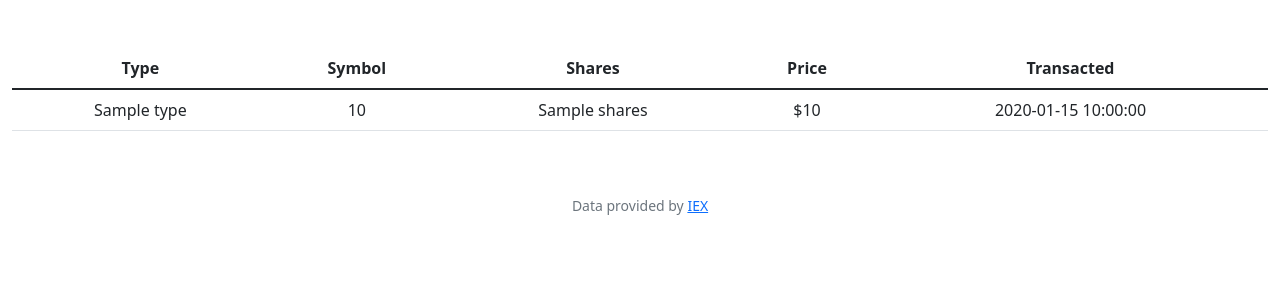
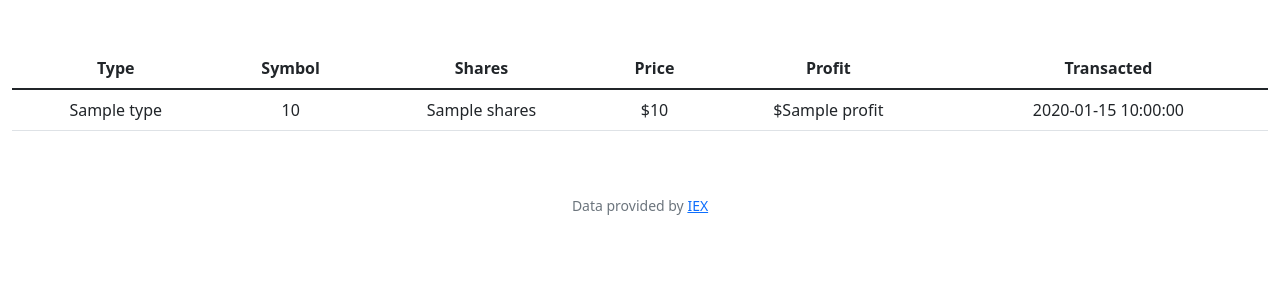
Before and after one commit to tinatrxn/finance, a Flask app: template templates/history.html in a window 1280 px wide. Shown: the part 76-376 px from the top of the page. Run offline with Flask 3, Linux system fonts and the light colour scheme; the template is opened without the code that fills it: most values are stand-ins (such as "Sample title", 1, 10 or a date in 2020); some libraries are stand-ins or nearby versions.

Commit message:
added profits to history table

```diff
--- a/templates/history.html
+++ b/templates/history.html
@@ -14,6 +14,7 @@
                     <th scope="col">Symbol</th>
                     <th scope="col">Shares</th>
                     <th scope="col">Price</th>
+                    <th scope="col">Profit</th>
                     <th scope="col">Transacted</th>
                   </tr>
                 </thead>
@@ -24,6 +25,7 @@
                         <td>{{ i["stock"] }}</td>
                         <td>{{ i["shares"] }}</td>
                         <td>${{ i["price"] }}</td>
+                        <td>${{ i["profit"] }}</td>
                         <td>{{ i["date"] }}</td>
                     </tr>
                     {% endfor %}
```
